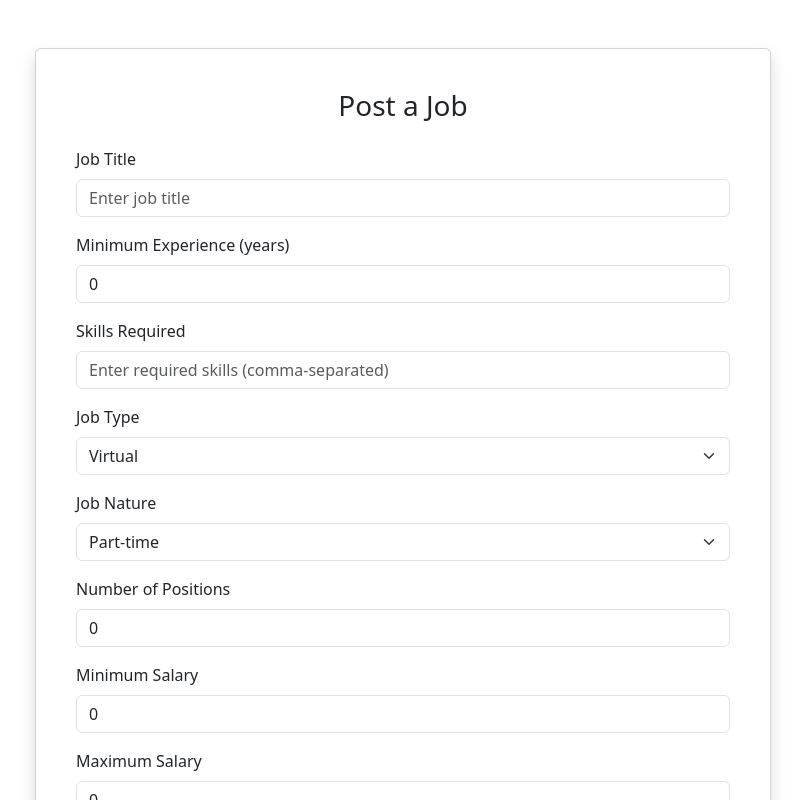
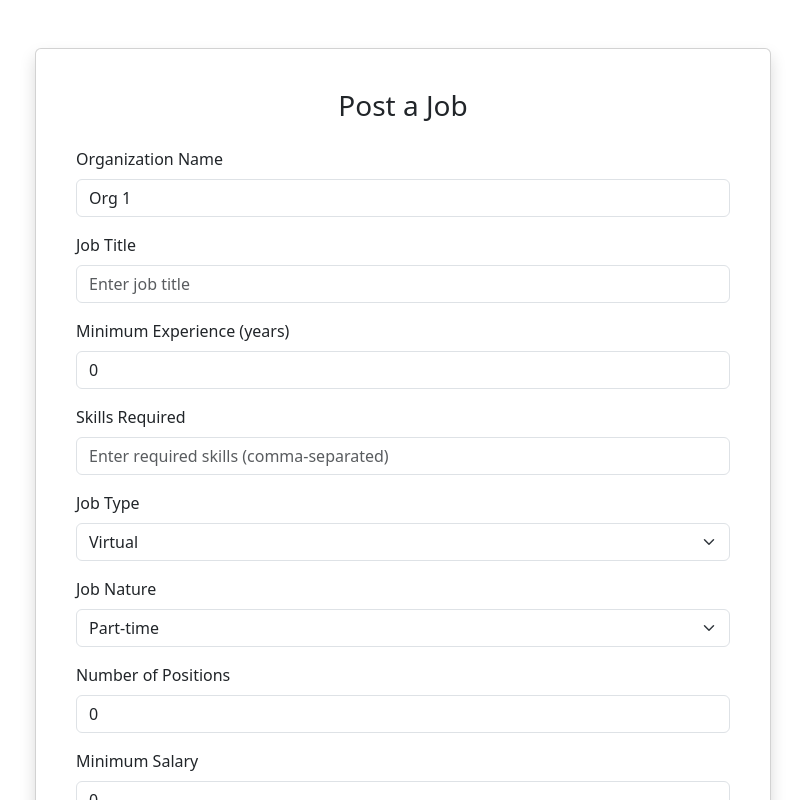
Before and after one commit to Shwetalbhargav/job-portal-frontend, a React (Create React App) app: page /EmployerForm in a window 1280 px wide. Shown: the top 800 px of the page, without its empty margins (237-1042 px from the left). Built offline with nearby package versions, Linux system fonts and the light colour scheme.

Commit message:
error 422 correction

```diff
--- a/src/Forms/EmployerForm.js
+++ b/src/Forms/EmployerForm.js
@@ -8,8 +8,8 @@ const EmployerForm = () => {
     jobTitle: "",
   minExperience: 0,
   skills: "",
-  jobType: "virtual", // Default to virtual
-  jobPartFull: "part",
+  jobType: "",
+  jobPartFull: "",
   numPosition: 0,
   minSalary: 0,
   maxSalary: 0,
@@ -57,6 +57,17 @@ const EmployerForm = () => {
           <Card.Body>
             <h3 className="text-center mb-4">Post a Job</h3>
             <Form onSubmit={handleSubmit}>
+            <Form.Group controlId="jobTitle" className="mb-3">
+                <Form.Label>Organization Name</Form.Label>
+                <Form.Control
+                  type="text"
+                  name="account"
+                  value={formData.account}
+                  onChange={handleInputChange}
+                  placeholder="Enter organization name"
+                  required
+                />
+              </Form.Group>
               <Form.Group controlId="jobTitle" className="mb-3">
                 <Form.Label>Job Title</Form.Label>
                 <Form.Control
```
